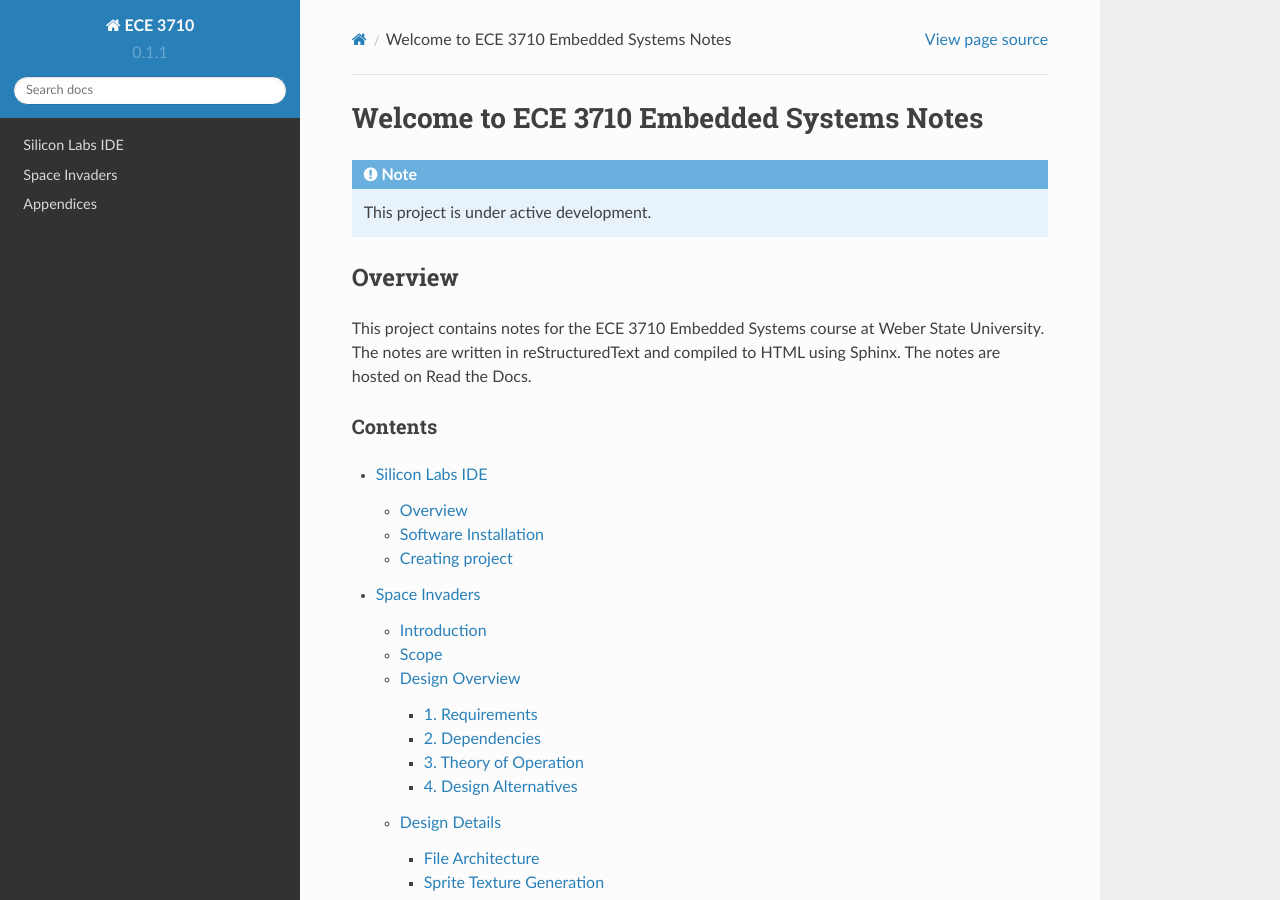
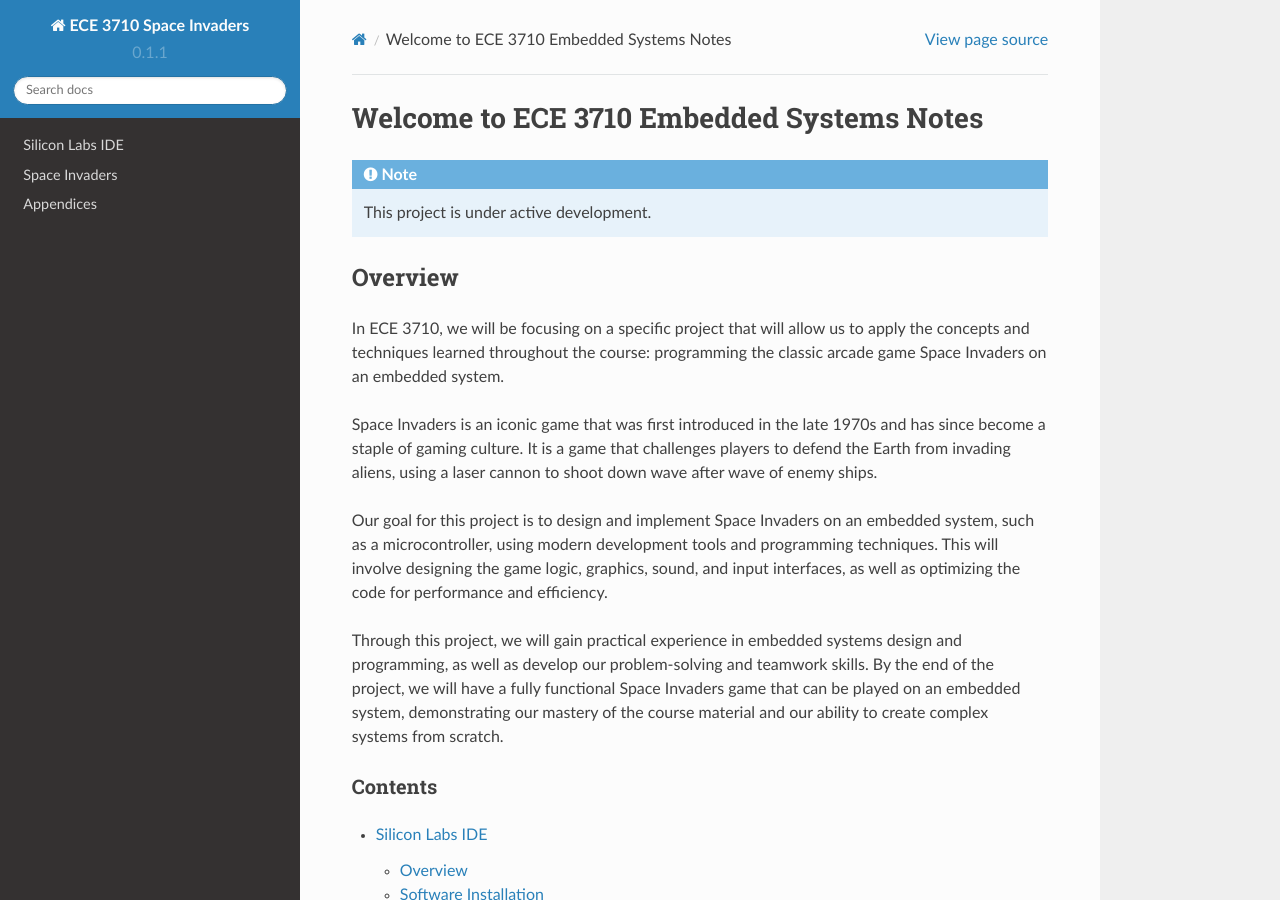
Before and after one commit to wattsjake/ece3710-notes, a Sphinx documentation site: the page built from docs/source/index.rst, in a window 1280 px wide and 900 px high. Built offline with Sphinx 7.4.7 and the Read the Docs theme 2.0.0, drawn with Linux system fonts in a browser that asks for light colours.

Commit message:
added more stuff

```diff
--- a/docs/source/conf.py
+++ b/docs/source/conf.py
@@ -2,7 +2,7 @@
 
 # -- Project information
 
-project = 'ECE 3710'
+project = 'ECE 3710 Space Invaders'
 copyright = '2023, Fernald & Watts'
 author = 'Fernald & Watts'
 
--- a/docs/source/index.rst
+++ b/docs/source/index.rst
@@ -9,7 +9,13 @@ Welcome to ECE 3710 Embedded Systems Notes
 Overview
 ********
 
-This project contains notes for the ECE 3710 Embedded Systems course at Weber State University. The notes are written in reStructuredText and compiled to HTML using Sphinx. The notes are hosted on Read the Docs.
+In ECE 3710, we will be focusing on a specific project that will allow us to apply the concepts and techniques learned throughout the course: programming the classic arcade game Space Invaders on an embedded system.
+
+Space Invaders is an iconic game that was first introduced in the late 1970s and has since become a staple of gaming culture. It is a game that challenges players to defend the Earth from invading aliens, using a laser cannon to shoot down wave after wave of enemy ships.
+
+Our goal for this project is to design and implement Space Invaders on an embedded system, such as a microcontroller, using modern development tools and programming techniques. This will involve designing the game logic, graphics, sound, and input interfaces, as well as optimizing the code for performance and efficiency.
+
+Through this project, we will gain practical experience in embedded systems design and programming, as well as develop our problem-solving and teamwork skills. By the end of the project, we will have a fully functional Space Invaders game that can be played on an embedded system, demonstrating our mastery of the course material and our ability to create complex systems from scratch.
 
 
 Contents
```
